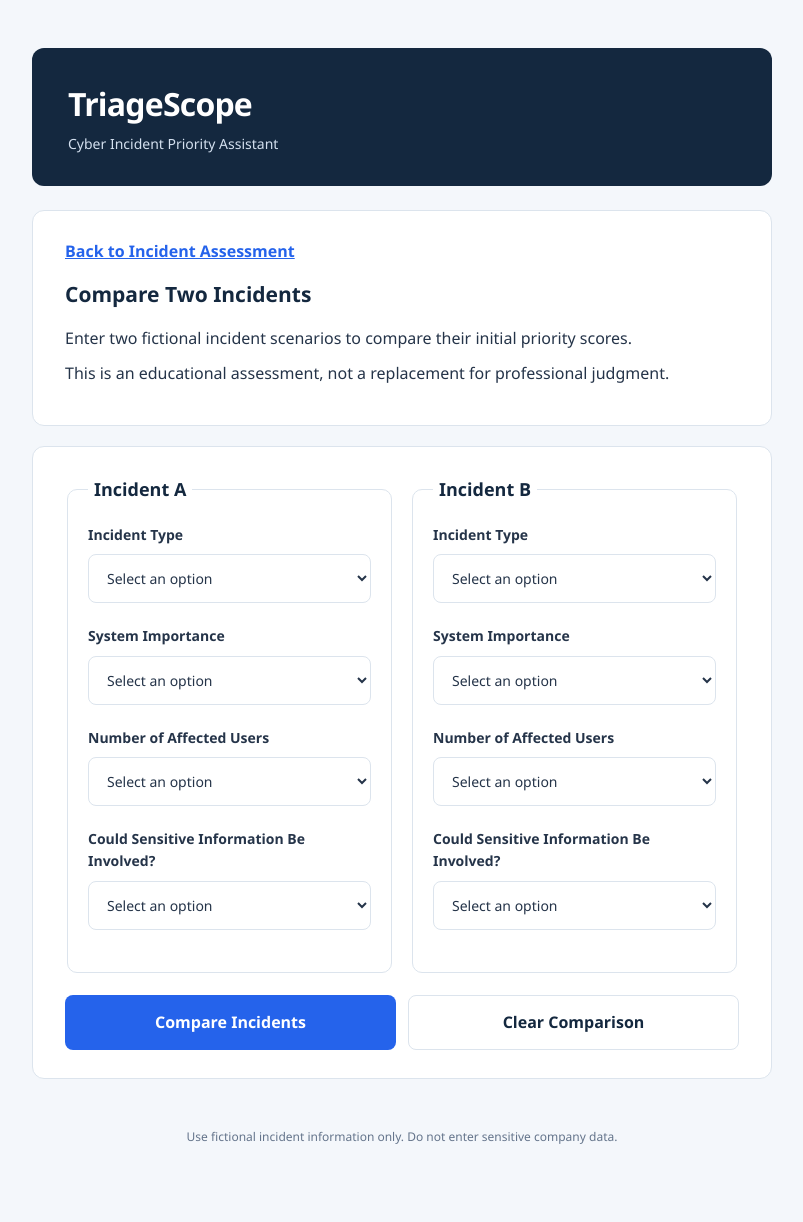
After one commit to coopersincere01/TriageScope, a Flask app: page /compare in a window 1280 px wide. The commit adds this page. Shown: the whole page, without its empty margins (238-1041 px from the left). Run offline with Flask 3, Linux system fonts and the light colour scheme.

Commit message:
feat: add incident comparison functionality

```diff
--- a/app.py
+++ b/app.py
@@ -81,6 +81,60 @@ def index():
     ), 400 if errors else 200
 
 
+
+@app.route("/compare", methods=["GET", "POST"])
+def compare_incidents():
+    """Compare two incident assessments using the existing rules."""
+
+    errors = []
+    incident_values = {"a": {}, "b": {}}
+    comparisons = None
+    winner = None
+
+    if request.method == "POST":
+        for incident_id in ("a", "b"):
+            for field, allowed in ALLOWED_VALUES.items():
+                value = request.form.get(
+                    f"{incident_id}_{field}", ""
+                ).strip()
+                incident_values[incident_id][field] = value
+
+                if not value:
+                    errors.append(
+                        f"Incident {incident_id.upper()}: "
+                        f"{FIELD_LABELS[field]} is required."
+                    )
+                elif value not in allowed:
+                    errors.append(
+                        f"Incident {incident_id.upper()}: "
+                        f"Invalid selection for {FIELD_LABELS[field]}."
+                    )
+
+        if not errors:
+            comparisons = {
+                incident_id: calculate_priority(incident_values[incident_id])
+                for incident_id in ("a", "b")
+            }
+
+            a_score = comparisons["a"]["score"]
+            b_score = comparisons["b"]["score"]
+
+            if a_score > b_score:
+                winner = "Incident A has the higher assessment score."
+            elif b_score > a_score:
+                winner = "Incident B has the higher assessment score."
+            else:
+                winner = "Both incidents have the same assessment score."
+
+    return render_template(
+        "compare.html",
+        errors=errors,
+        incident_values=incident_values,
+        comparisons=comparisons,
+        winner=winner
+    ), 400 if errors else 200
+
+
 @app.get("/health")
 def health():
     """Health check for Docker and cloud deployment."""
--- a/static/styles.css
+++ b/static/styles.css
@@ -309,3 +309,62 @@ footer {
         grid-template-columns: 1fr;
     }
 }
+
+/* Incident comparison feature */
+.back-link {
+    display: inline-block;
+    margin-bottom: 14px;
+    color: var(--blue);
+    font-weight: 600;
+}
+
+.compare-link {
+    display: inline-block;
+    color: var(--blue);
+    font-weight: 600;
+}
+
+.comparison-grid {
+    display: grid;
+    grid-template-columns: repeat(2, minmax(0, 1fr));
+    gap: 16px;
+    margin-bottom: 22px;
+}
+
+.comparison-panel {
+    min-width: 0;
+    padding: 20px;
+    border: 1px solid var(--border);
+    border-radius: 10px;
+}
+
+.comparison-panel legend {
+    padding: 0 6px;
+    font-size: 18px;
+    font-weight: 700;
+    color: var(--navy);
+}
+
+.comparison-summary {
+    padding: 18px 20px;
+    margin-bottom: 20px;
+    border: 1px solid var(--border);
+    border-radius: 8px;
+    background: #f8fafc;
+}
+
+.comparison-summary p {
+    margin: 8px 0;
+}
+
+.comparison-grid .assessment-result {
+    min-width: 0;
+    overflow-wrap: anywhere;
+    margin-bottom: 0;
+}
+
+@media (max-width: 650px) {
+    .comparison-grid {
+        grid-template-columns: 1fr;
+    }
+}
--- /dev/null
+++ b/templates/compare.html
@@ -0,0 +1,126 @@
+<!DOCTYPE html>
+<html lang="en">
+<head>
+    <meta charset="UTF-8">
+    <meta name="viewport" content="width=device-width, initial-scale=1.0">
+    <title>TriageScope | Compare Incidents</title>
+    <link rel="stylesheet" href="{{ url_for('static', filename='styles.css') }}">
+</head>
+<body>
+    <main class="container">
+        <header class="page-header">
+            <h1>TriageScope</h1>
+            <p class="subtitle">Cyber Incident Priority Assistant</p>
+        </header>
+
+        <section class="intro">
+            <a class="back-link" href="{{ url_for('index') }}">Back to Incident Assessment</a>
+            <h2>Compare Two Incidents</h2>
+            <p>Enter two fictional incident scenarios to compare their initial priority scores.</p>
+            <p>This is an educational assessment, not a replacement for professional judgment.</p>
+        </section>
+
+        <section class="form-section">
+            {% if errors %}
+            <div class="error-box" role="alert">
+                <strong>Please correct the following:</strong>
+                <ul>
+                    {% for error in errors %}
+                    <li>{{ error }}</li>
+                    {% endfor %}
+                </ul>
+            </div>
+            {% endif %}
+
+            {% if comparisons %}
+            <div class="comparison-summary" role="status">
+                <h2>Comparison Results</h2>
+                <p><strong>{{ winner }}</strong></p>
+                <p class="result-notice">
+                    A higher score indicates higher priority according to
+                    TriageScope's educational scoring rules.
+                </p>
+            </div>
+
+            <div class="comparison-grid">
+                {% for incident in ['a', 'b'] %}
+                {% set result = comparisons[incident] %}
+                <div class="assessment-result priority-{{ result.priority|lower }}">
+                    <h3>Incident {{ incident|upper }}</h3>
+                    <p><strong>{{ result.priority }} Priority</strong></p>
+                    <p>Assessment Score:
+                        <strong>{{ result.score }} / {{ result.max_score }}</strong>
+                    </p>
+                    <h4>Score Breakdown</h4>
+                    <ul>
+                        {% for factor in result.factors %}
+                        <li>{{ factor.field.replace('_', ' ').title() }}:
+                            {{ factor.selection.replace('_', ' ').title() }}
+                            ({{ factor.points }} points)
+                        </li>
+                        {% endfor %}
+                    </ul>
+                </div>
+                {% endfor %}
+            </div>
+            {% endif %}
+
+            {% set fields = [
+                ('incident_type', 'Incident Type', [
+                    ('phishing', 'Phishing'),
+                    ('malware', 'Malware'),
+                    ('unauthorized_access', 'Unauthorized Access')
+                ]),
+                ('system_importance', 'System Importance', [
+                    ('low', 'Low'), ('medium', 'Medium'), ('high', 'High')
+                ]),
+                ('affected_users', 'Number of Affected Users', [
+                    ('one', 'One User'), ('multiple', 'Multiple Users')
+                ]),
+                ('sensitive_data', 'Could Sensitive Information Be Involved?', [
+                    ('no', 'No'), ('yes', 'Yes')
+                ])
+            ] %}
+
+            <form method="POST" action="{{ url_for('compare_incidents') }}">
+                <div class="comparison-grid">
+                    {% for incident in ['a', 'b'] %}
+                    <fieldset class="comparison-panel">
+                        <legend>Incident {{ incident|upper }}</legend>
+
+                        {% for field, label, options in fields %}
+                        <div class="form-group">
+                            <label for="{{ incident }}_{{ field }}">{{ label }}</label>
+                            <select id="{{ incident }}_{{ field }}"
+                                    name="{{ incident }}_{{ field }}" required>
+                                <option value="">Select an option</option>
+                                {% for value, text in options %}
+                                <option value="{{ value }}"
+                                    {% if incident_values[incident].get(field) == value %}selected{% endif %}>
+                                    {{ text }}
+                                </option>
+                                {% endfor %}
+                            </select>
+                        </div>
+                        {% endfor %}
+                    </fieldset>
+                    {% endfor %}
+                </div>
+
+                <div class="form-actions">
+                    <button type="submit" class="assess-button">
+                        Compare Incidents
+                    </button>
+                    <a class="clear-button" href="{{ url_for('compare_incidents') }}">
+                        Clear Comparison
+                    </a>
+                </div>
+            </form>
+        </section>
+
+        <footer>
+            <p>Use fictional incident information only. Do not enter sensitive company data.</p>
+        </footer>
+    </main>
+</body>
+</html>
--- a/templates/index.html
+++ b/templates/index.html
@@ -26,6 +26,12 @@
                 This tool is designed for learning and practice.
                 Do not enter real company or sensitive information.
             </p>
+        </section>
+
+        <section class="intro">
+            <a class="compare-link" href="{{ url_for('compare_incidents') }}">
+                Compare Two Incidents
+            </a>
         </section>
 
         <section class="form-section">
```
Also changed, not shown: tests/test_comparison.py (added, +77 -0 lines).
